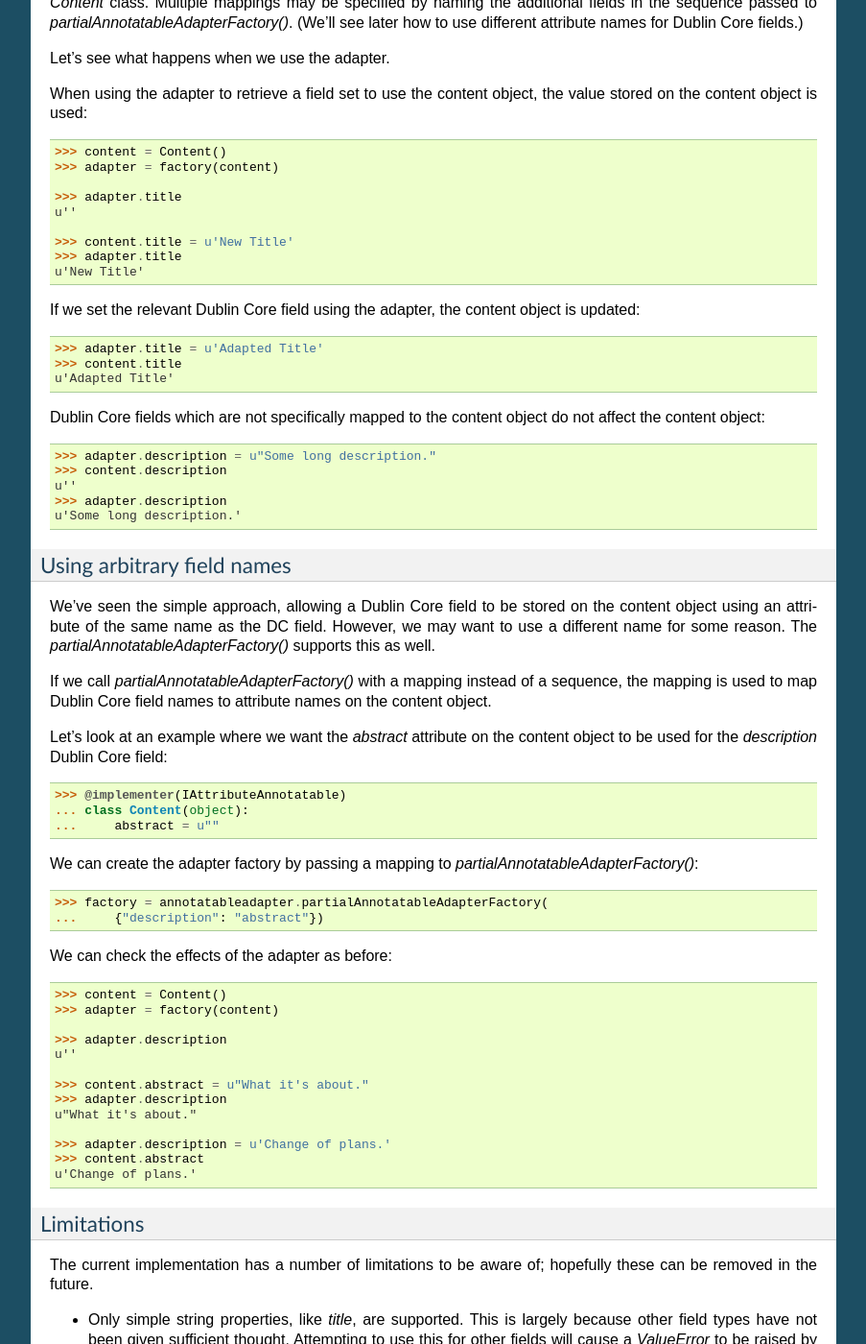
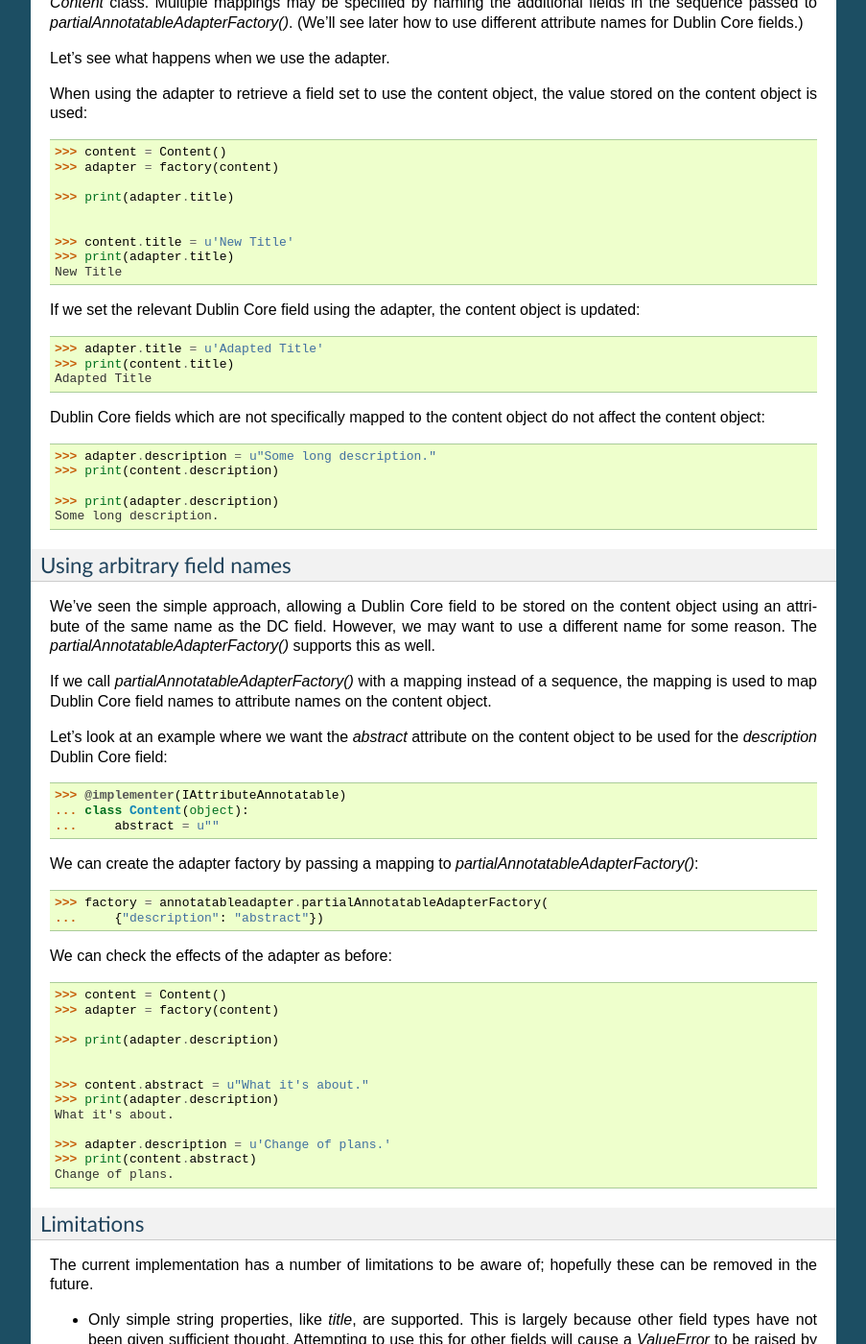
Before and after one commit to zopefoundation/zope.dublincore, a Sphinx documentation site: the page built from docs/narrative.rst, in a window 1280 px wide and 1400 px high, scrolled down 1353 px. Shown: the whole window at 96% size, without its empty margins (198-1101 px from the left). Built offline with Sphinx 7.4.7, drawn with Linux system fonts in a browser that asks for light colours; some of the changed text lies outside the part shown.

```diff
--- a/CHANGES.rst
+++ b/CHANGES.rst
@@ -4,13 +4,12 @@ Changes
 4.2.0 (Unreleased)
 ------------------
 
-- Add support for Python 3.5.
+- Add support for Python 3.5 and 3.6.
 
-- Drop support for Python 2.6.
+- Drop support for Python 2.6 and 3.3.
 
 - Convert doctests to Sphinx, including building docs and testing doctest
   snippets under ``tox``.
-
 
 
 4.1.1 (2014-01-10)
--- a/docs/narrative.rst
+++ b/docs/narrative.rst
@@ -31,16 +31,16 @@ by simply defining a property as DCProperty.
    ...     authors = property.DCListProperty('creators')
    >>> obj = DC()
    >>> obj.title = u'My title'
-   >>> obj.title
-   u'My title'
+   >>> print(obj.title)
+   My title
 
 Let's see if the title is really stored in dublin core:
 
 .. doctest::
 
    >>> from zope.dublincore.interfaces import IZopeDublinCore
-   >>> IZopeDublinCore(obj).title
-   u'My title'
+   >>> print(IZopeDublinCore(obj).title)
+   My title
 
 Even if a dublin core property is a list property we can set and get the
 property as scalar type:
@@ -48,20 +48,20 @@ property as scalar type:
 .. doctest::
 
    >>> obj.author = u'me'
-   >>> obj.author
-   u'me'
+   >>> print(obj.author)
+   me
 
 DCListProperty acts on the list:
 
 .. doctest::
 
-   >>> obj.authors
-   (u'me',)
+   >>> obj.authors == (u'me',)
+   True
    >>> obj.authors = [u'I', u'others']
-   >>> obj.authors
-   (u'I', u'others')
-   >>> obj.author
-   u'I'
+   >>> obj.authors == (u'I', u'others')
+   True
+   >>> print(obj.author)
+   I
 
 
 Dublin Core metadata as content data
@@ -117,12 +117,12 @@ object, the value stored on the content object is used:
    >>> content = Content()
    >>> adapter = factory(content)
 
-   >>> adapter.title
-   u''
+   >>> print(adapter.title)
+   <BLANKLINE>
 
    >>> content.title = u'New Title'
-   >>> adapter.title
-   u'New Title'
+   >>> print(adapter.title)
+   New Title
 
 If we set the relevant Dublin Core field using the adapter, the
 content object is updated:
@@ -130,8 +130,8 @@ content object is updated:
 .. doctest::
 
    >>> adapter.title = u'Adapted Title'
-   >>> content.title
-   u'Adapted Title'
+   >>> print(content.title)
+   Adapted Title
 
 Dublin Core fields which are not specifically mapped to the content
 object do not affect the content object:
@@ -139,10 +139,10 @@ object do not affect the content object:
 .. doctest::
 
    >>> adapter.description = u"Some long description."
-   >>> content.description
-   u''
-   >>> adapter.description
-   u'Some long description.'
+   >>> print(content.description)
+   <BLANKLINE>
+   >>> print(adapter.description)
+   Some long description.
 
 
 Using arbitrary field names
@@ -182,16 +182,16 @@ We can check the effects of the adapter as before:
    >>> content = Content()
    >>> adapter = factory(content)
 
-   >>> adapter.description
-   u''
+   >>> print(adapter.description)
+   <BLANKLINE>
 
    >>> content.abstract = u"What it's about."
-   >>> adapter.description
-   u"What it's about."
+   >>> print(adapter.description)
+   What it's about.
 
    >>> adapter.description = u'Change of plans.'
-   >>> content.abstract
-   u'Change of plans.'
+   >>> print(content.abstract)
+   Change of plans.
 
 
 Limitations
--- a/setup.cfg
+++ b/setup.cfg
@@ -9,3 +9,6 @@ ignore-files=examples.py
 [aliases]
 dev = develop easy_install zope.dublincore[testing]
 docs = easy_install zope.dublincore[docs]
+
+[bdist_wheel]
+universal = 1
```
Also changed, not shown: README.rst (+17 -6 lines), setup.py (+16 -14 lines), .travis.yml, 3 other files.
